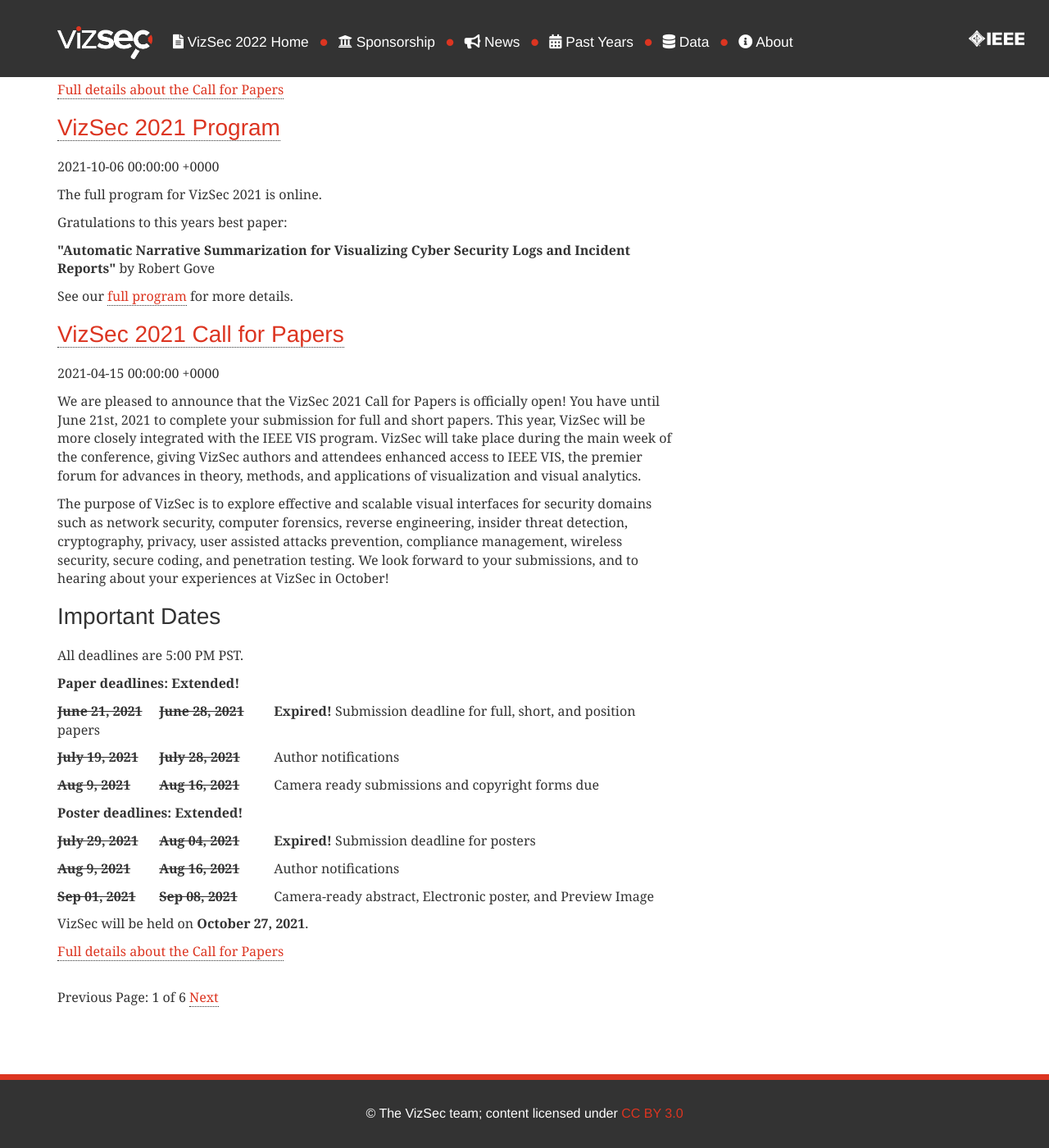
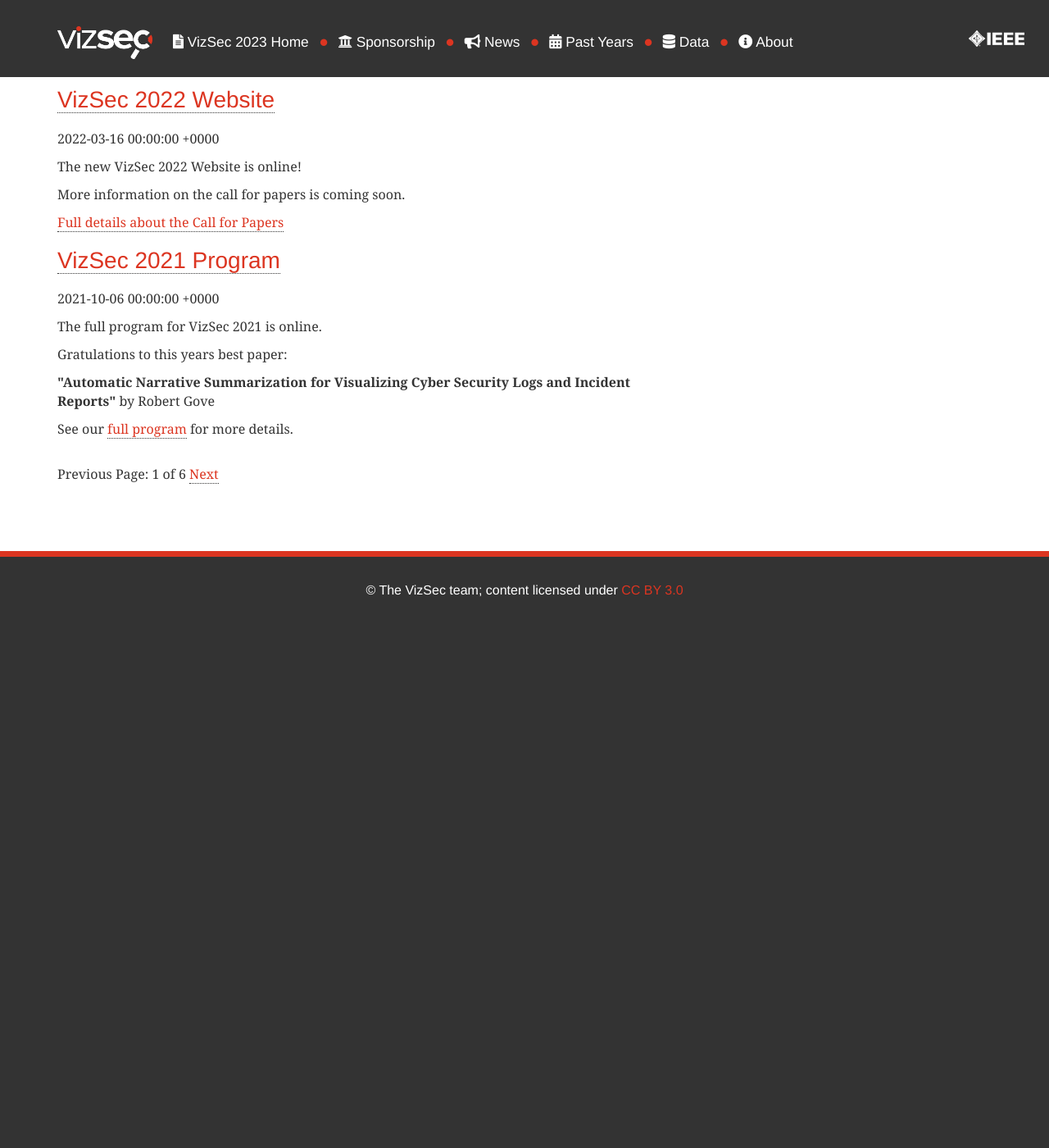
Before and after one commit to vizsec/vizsec.github.io, a Jekyll site: the page built from news/index.html, in a window 1280 px wide and 1400 px high, scrolled down 981 px. Shown: the whole window at 82% size. Built offline with Jekyll 4.4.1, drawn with Linux system fonts in a browser that asks for light colours; nearby versions of some CDN libraries; the list of posts is cut into pages by our own code; after the commit the page ends 1743 px from its top, so only the background shows below that; some of the changed text lies outside the part shown.

Commit message:
initial update 2023

```diff
--- a/_data/former_steering_committee.yml
+++ b/_data/former_steering_committee.yml
@@ -23,3 +23,6 @@
 - name: Lane Harrison
   affiliation: Worcester Polytechnic Institute
   url: http://web.cs.wpi.edu/~ltharrison/
+
+- name: Sophie Engle
+  affiliation: University of San Francisco
--- a/_data/pastyears.yml
+++ b/_data/pastyears.yml
@@ -1,9 +1,18 @@
+- year: 2022
+  title: 19th IEEE Symposium on Visualization for Cyber Security
+  with: <a href='http://ieeevis.org/year/2022/welcome'>IEEE VIS</a>
+  location: Hybrid Conference, Oklahoma City, USA
+  date: October 19
+  acceptance: 5/13 (38%)
+  website: /vizsec2022/
+  proceedings: https://ieeexplore.ieee.org/xpl/conhome/9941351/proceeding
+
 - year: 2021
   title: 18th IEEE Symposium on Visualization for Cyber Security
   with: <a href='http://ieeevis.org/year/2021/welcome'>IEEE VIS</a>
   location: Virtual Conference
   date: October 27
-  acceptance:
+  acceptance: 10/21 (47%)
   website: /vizsec2021/
   proceedings: https://ieeexplore.ieee.org/xpl/conhome/9629354/proceeding
 
--- a/_includes/header.html
+++ b/_includes/header.html
@@ -14,7 +14,7 @@
 		</div>
 		<div id="navbar" class="navbar-collapse collapse">
 			<ul class="nav navbar-nav">
-				<li><a href="/vizsec2022"><i class="fas fa-file-alt" aria-hidden="true"></i> VizSec 2022 Home<i class="nav-sep fas fa-circle"></i></a></li>
+				<li><a href="/vizsec2023"><i class="fas fa-file-alt" aria-hidden="true"></i> VizSec 2023 Home<i class="nav-sep fas fa-circle"></i></a></li>
 				<li><a href="/sponsorship"><i class="fas fa-university" aria-hidden="true"></i> Sponsorship<i class="nav-sep fas fa-circle"></i></a></li>
 				<li><a href="/news"><i class="fas fa-bullhorn" aria-hidden="true"></i> News<i class="nav-sep fas fa-circle"></i></a></li>
 				<li><a href="/past"><i class="fas fa-calendar-alt" aria-hidden="true"></i> Past Years<i class="nav-sep fas fa-circle"></i></a></li>
--- /dev/null
+++ b/_posts/2023-02-06-Online.md
@@ -0,0 +1,9 @@
+---
+title:  "VizSec 2023 Website"
+date:   2023-02-06
+author: Alex Ulmer
+---
+
+<p>The new <a href="/vizsec2023/">VizSec 2023 Website</a> is online!
+</p>
+<p>More information on the call for papers is coming soon.</p>
--- /dev/null
+++ b/vizsec2023/index.html
@@ -0,0 +1,108 @@
+---
+layout: default
+custom_css: cfp_sidebar
+---
+
+<h2 xmlns="http://www.w3.org/1999/html" xmlns="http://www.w3.org/1999/html"><img alt="Magnifying glass" src="/assets/img/branding_magnifier.png" class="header-magnifier"/>VizSec 2023</h2>
+
+<h3>Welcome to 20th IEEE Symposium on Visualization for Cyber Security</h3>
+
+<p>VizSec 2023 will be held in conjunction with  <a href="http://ieeevis.org/">IEEE
+    VIS Conference</a> Melbourne, Australia. VizSec brings together
+    researchers and practitioners in information
+    visualization and security to address
+    the specific needs of the cyber security community through new and insightful visualization techniques.</p>
+<p>To register for VizSec, see the <a
+        href="http://ieeevis.org/year/2023/info/registration/conference-registration">IEEE VIS registration page</a>.
+</p>
+
+
+<p><em>Questions?</em> Please email <a href="mailto:chair@vizsec.org">chair@vizsec.org</a> for questions regarding
+    VizSec 2023.</p>
+
+<a class="page-anchor" id="cfp"></a>
+<h3>VizSec 2022 Call for Papers</h3>
+<p>TBA</p>
+
+
+<a class="page-anchor" id="submissions"></a>
+<div>
+    <h3>Important Dates</h3>
+    <p>TBA</p>
+
+</div>
+
+
+<h3>Committees</h3>
+
+<h4>Organizing Committee</h4>
+<ul>
+    {% for member in site.data.y2023-organizing_committee %}
+    <li>
+    <span class="committee name">
+      {% if member.url %}
+        <a href="{{ member.url }}" target="_blank">{{ member.name }}</a>,
+      {% else %}
+        {{ member.name }},
+      {% endif %}
+    </span>
+        <span class="committee role">{{ member.role }}</span><br>
+        <span class="committee affiliation">{{ member.affiliation }}</span>
+    </li>
+    {% endfor %}
+</ul>
+
+
+<h4>Program Committee</h4>
+
+<ul>
+    {% for member in site.data.y2023-program_committee %}
+    <li>
+    <span class="committee name">
+      {{ member.name }}
+    </span>
+        <span class="committee affiliation">{{ member.affiliation }}</span>
+    </li>
+    {% endfor %}
+</ul>
+
+<h4>Steering Committee</h4>
+
+<ul>
+    {% for member in site.data.y2023-steering_committee %}
+    <li>
+    <span class="committee name">
+        {% if member.url %}
+            <a href="{{ member.url }}" target="_blank">{{ member.name }}</a>
+            {% else %}
+                {{ member.name }}
+        {% endif %}
+    </span>
+        <span class="committee affiliation">{{ member.affiliation }}</span>
+    </li>
+    {% endfor %}
+</ul>
+
+
+<a class="page-anchor" id="supporters"></a>
+<div>
+    <h3>Supporters</h3>
+
+    <ul class="media-list">
+        {% for supporter in site.data.y2023-supporters %}
+        <li class="media">
+            <a href="{{ supporter.link }}" target=”_blank”>
+                <img class="media-object" src="{{ supporter.image }}" title="{{ supporter.title }}">
+            </a>
+            {% if supporter.job %}
+            <label>Open Position: <a href="{{ supporter.job_url }}" target=”_blank”>{{ supporter.job }}</a></label>
+            {% endif %}
+
+            {% if supporter.job2 %}
+            <label>Open Position: <a href="{{ supporter.job2_url }}" target=”_blank”>{{ supporter.job2 }}</a></label>
+            {% endif %}
+
+        </li>
+        {% endfor %}
+    </ul>
+</div>
```
Also changed, not shown: _data/y2023-steering_committee.yml (added, +21 -0 lines), about/index.md (+1 -1 lines), index.md (+1 -1 lines), _data/y2023-organizing_committee.yml (added), _data/y2023-program_committee.yml (added), _data/y2023-supporters.yml (added).
